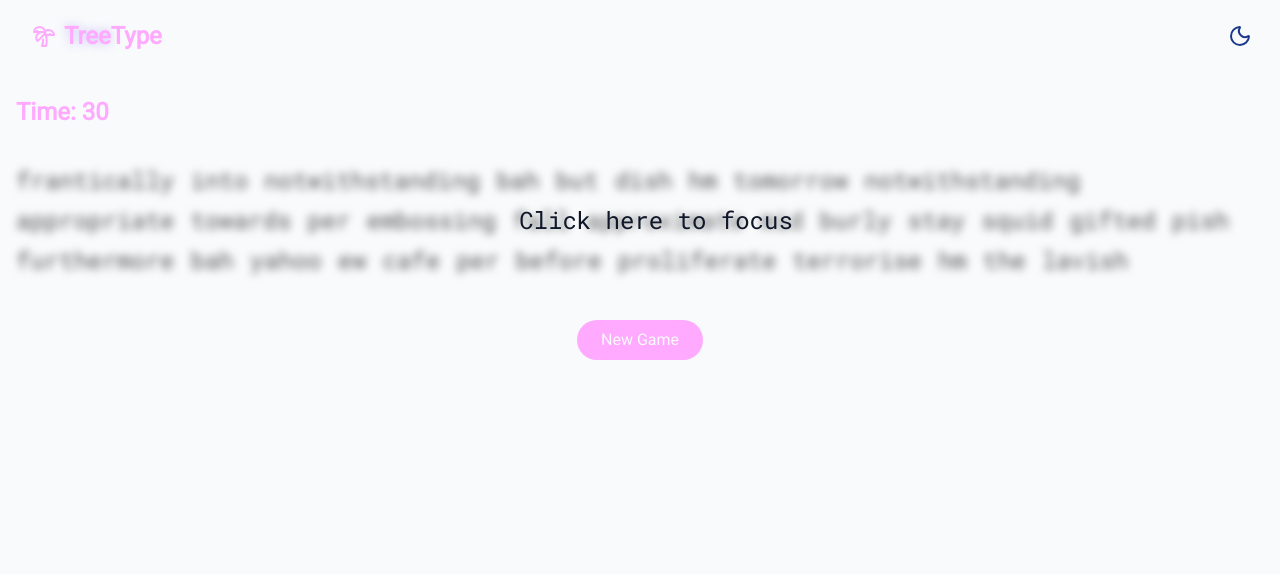
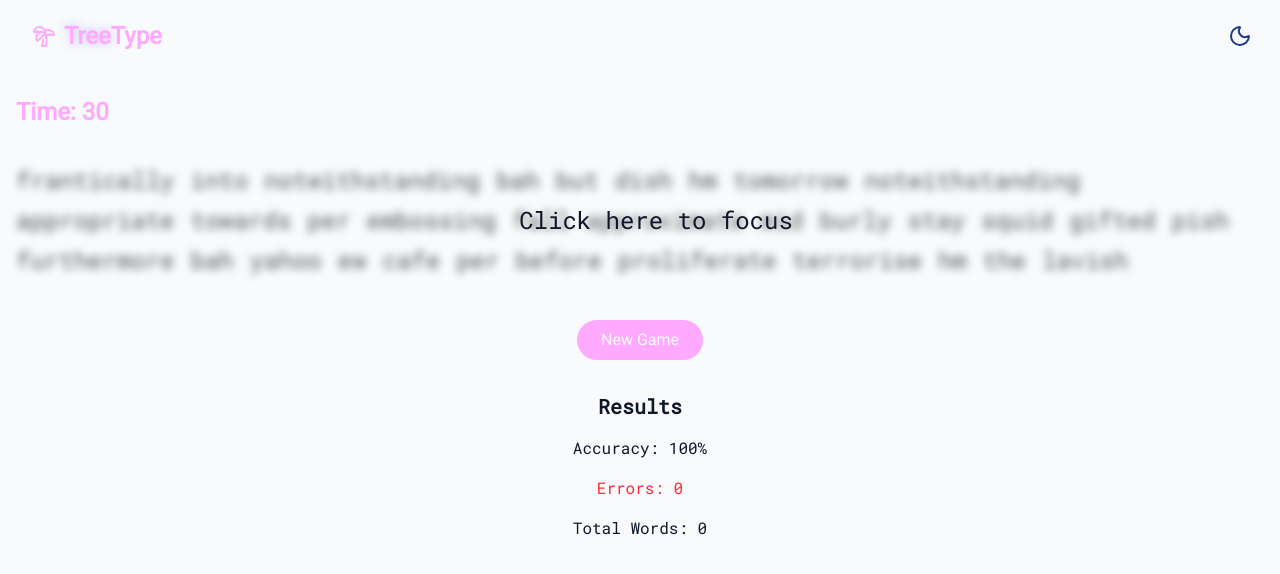
Before and after one commit to elleordona/tree-type, a React (Vite) app: page / in a window 1280 px wide. Shown: the top 574 px of the page. Built offline with nearby package versions, Linux system fonts and the light colour scheme.

Commit message:
initial results section setup

```diff
--- a/src/components/Game.tsx
+++ b/src/components/Game.tsx
@@ -1,10 +1,8 @@
 import { cn } from "../lib/utils";
-import { RestartButton } from "./RestartButton";
-import { Words } from "./Words"
+import { Words } from "./Words";
 
 export const Game = () => {
 	return (
-        <div>
 		<div
 			id="game"
 			tabIndex={0}
@@ -21,9 +19,5 @@ export const Game = () => {
 				Click here to focus
 			</div>
 		</div>
-            <RestartButton
-                onRestart={() => null}
-            />
-        </div>
 	);
 };
--- /dev/null
+++ b/src/components/Results.tsx
@@ -0,0 +1,27 @@
+import { cn } from "../lib/utils";
+
+export const Results = ({
+    errors,
+    accuracyPercentage,
+    totalWords,
+    className = "",
+} : {
+    errors: number;
+    accuracyPercentage: number;
+    totalWords: number;
+    className?: string;
+}) => {
+    return (
+        <ul
+            className={cn(
+                "roboto-mono container px-4 py-8 flex flex-col gap-4",
+                className
+            )}
+        >
+            <li className="text-xl font-semibold">Results</li>
+            <li>Accuracy: {accuracyPercentage}%</li>
+            <li className="text-red-500">Errors: {errors}</li>
+            <li>Total Words: {totalWords}</li>
+        </ul>
+    );
+};
--- a/src/pages/Home.tsx
+++ b/src/pages/Home.tsx
@@ -1,6 +1,8 @@
 import { Game } from "../components/Game";
 import { Header } from "../components/Header";
 import { Navbar } from "../components/Navbar";
+import { RestartButton } from "../components/RestartButton";
+import { Results } from "../components/Results";
 import { ThemeToggle } from "../components/ThemeToggle";
 
 export const Home = () => {
@@ -13,8 +15,14 @@ export const Home = () => {
 			<Navbar />
 
 			{/* Main Content */}
-            <Header timeLeft={30}/>
+			<Header timeLeft={30} />
 			<Game />
+			<RestartButton />
+			<Results
+                errors={0}
+                accuracyPercentage={100}
+                totalWords={0}
+            />
 
 			{/* Footer */}
 		</div>
```
Lines whose indentation alone changed are shown as unchanged.
